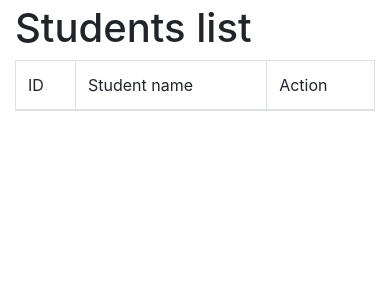
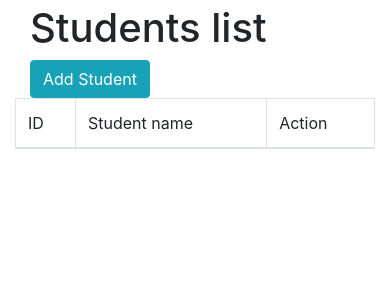
Before and after one commit to dhruvsingh/starry_students, a Django app: page /manager/students/ in a window 390 px wide. Shown: the part 56-356 px from the top of the page. Run offline with Django 3.2, Linux system fonts and the light colour scheme; data that the repository does not hold is empty; some libraries are stand-ins or nearby versions.

Commit message:
Add update and delete view for student

```diff
--- a/starry_students/manager/forms.py
+++ b/starry_students/manager/forms.py
@@ -4,7 +4,7 @@ from django.forms import ModelForm
 from starry_students.manager.models import Student
 
 
-class StudentAddForm(ModelForm):
+class StudentAddUpdateForm(ModelForm):
     class Meta:
         model = Student
         fields = ('name',)
--- a/starry_students/manager/urls.py
+++ b/starry_students/manager/urls.py
@@ -11,13 +11,23 @@ urlpatterns = [
         name="student_list"
     ),
     path(
-        "students/<int:id>",
+        "students/<int:id>/",
         view=views.StudentDetailView.as_view(),
         name="student_detail"
+    ),
+    path(
+        "students/<int:id>/update/",
+        view=views.StudentUpdateView.as_view(),
+        name="student_update"
     ),
     path(
         "students/add/",
         view=views.StudentAddView.as_view(),
         name="student_add"
     ),
+    path(
+        "students/<int:id>/delete/",
+        view=views.StudentDeleteView.as_view(),
+        name="student_delete"
+    ),
 ]
--- a/starry_students/manager/views.py
+++ b/starry_students/manager/views.py
@@ -2,11 +2,17 @@
 from django.shortcuts import render
 from django.urls import reverse_lazy
 
-from django.views.generic import ListView, DetailView, CreateView
+from django.views.generic import (
+    ListView,
+    DetailView,
+    CreateView,
+    UpdateView,
+    DeleteView,
+)
 
 
 # Create your views here.
-from starry_students.manager.forms import StudentAddForm
+from starry_students.manager.forms import StudentAddUpdateForm
 from starry_students.manager.models import Student
 
 
@@ -25,9 +31,28 @@ class StudentDetailView(DetailView):
     template_name = 'manager/student_detail.html'
 
 
+class StudentUpdateView(UpdateView):
+    """View to update a student."""
+
+    pk_url_kwarg = 'id'
+    model = Student
+    form_class = StudentAddUpdateForm
+    success_url = reverse_lazy("manager:student_list")
+    template_name = 'manager/student_update.html'
+
+
 class StudentAddView(CreateView):
-    """View to list all in/active students"""
+    """View to list all in/active students."""
 
-    form_class = StudentAddForm
-    success_url = reverse_lazy("home")
+    form_class = StudentAddUpdateForm
+    success_url = reverse_lazy("manager:student_list")
     template_name = 'manager/student_add.html'
+
+
+class StudentDeleteView(DeleteView):
+    """View to delete student."""
+
+    pk_url_kwarg = 'id'
+    queryset = Student.objects.all()
+    success_url = reverse_lazy("manager:student_list")
+    template_name = 'manager/student_delete.html'
--- a/starry_students/templates/base.html
+++ b/starry_students/templates/base.html
@@ -47,13 +47,10 @@
               <a class="nav-link" href="{% url 'home' %}">Home <span class="sr-only">(current)</span></a>
             </li>
             <li class="nav-item">
-              <a class="nav-link" href="{% url 'manager:student_list' %}">List Students</a>
+              <a class="nav-link" href="{% url 'manager:student_list' %}">Students</a>
             </li>
             <li class="nav-item">
-              <a class="nav-link" href="{% url 'manager:student_add' %}">Add Student</a>
-            </li>
-            <li class="nav-item">
-              <a class="nav-link" href="{% url 'manager:student_list' %}">Teachers</a>
+              <a class="nav-link" href="">Teachers</a>
             </li>
           </ul>
         </div>
--- a/starry_students/templates/manager/student_list.html
+++ b/starry_students/templates/manager/student_list.html
@@ -3,8 +3,16 @@
 {% block title %}Server Error{% endblock %}
 
 {% block content %}
-  <h1>Students list</h1>
-
+  <div class="row">
+    <div class="col-md-12">
+      <div class="col-md-9">
+        <h1>Students list</h1>
+      </div>
+      <div class="col-md-3">
+        <a class="btn btn-info" href="{% url 'manager:student_add' %}" role="button">Add Student</a>
+      </div>
+    </div>
+  </div>
 
   <table class="table table-striped table-bordered">
     <thead class="thead-dark">
@@ -21,7 +29,9 @@
         <td>{{ student.id }}</td>
         <td>{{ student.name }}</td>
         <td>
-          <a class="btn btn-primary" href="{% url 'manager:student_detail' student.id %}" role="button">View student detail</a>
+          <a class="btn btn-info" href="{% url 'manager:student_detail' student.id %}" role="button">View</a>
+          <a class="btn btn-warning" href="{% url 'manager:student_update' student.id %}" role="button">Edit</a>
+          <a class="btn btn-danger" href="{% url 'manager:student_delete' student.id %}" role="button">Delete</a>
         </td>
       </tr>
     {% endfor %}
```
Also changed, not shown: starry_students/templates/manager/student_delete.html (added, +14 -0 lines), starry_students/templates/manager/student_update.html (added, +11 -0 lines).
